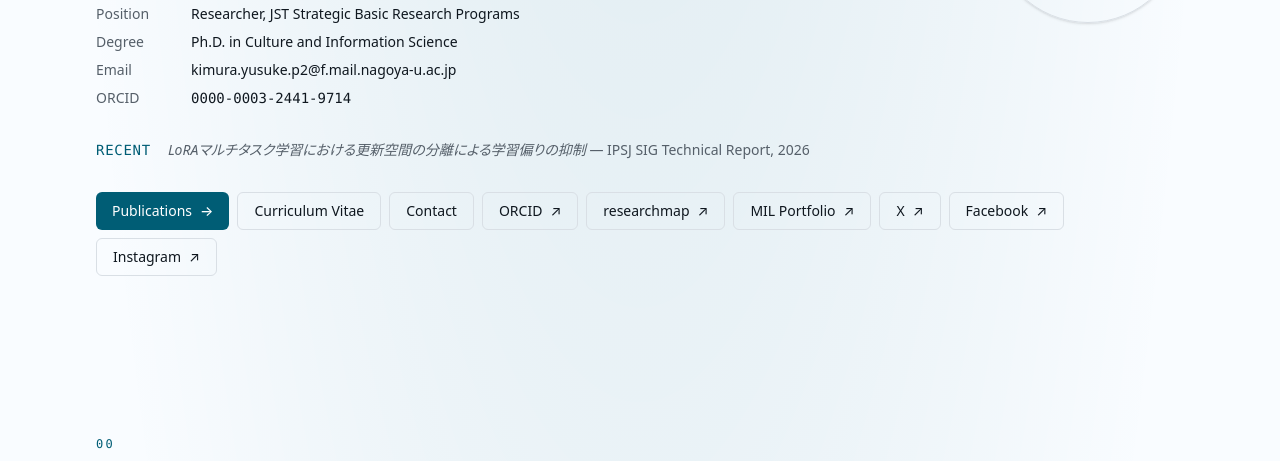
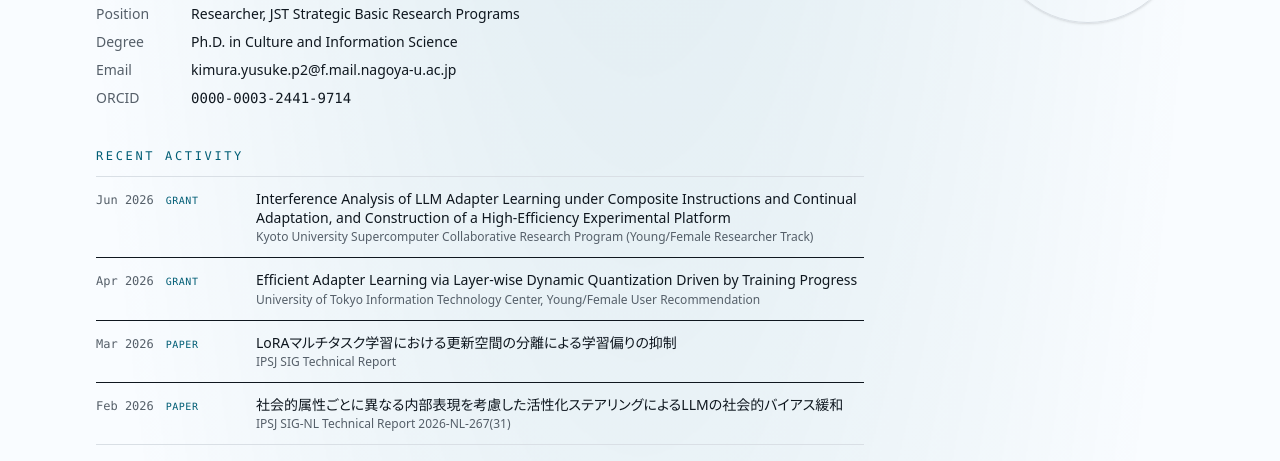
Before and after one commit to usk-Kimura/usk-Kimura.github.io, an Astro site: page /en in a window 1280 px wide. Shown: the part 329-790 px from the top of the page. Built offline with nearby package versions, Linux system fonts and the light colour scheme; Astro itself is replaced by a stand-in of ours.

Commit message:
Add Recent activity feed in Hero
Aggregates publications, awards, grants, and a new manual
src/data/news.ts into a unified, locale-aware list. Renders the
4 most recent items as a compact divided list under the bio.

Add items to src/data/news.ts for talks, media, position changes,
or anything that doesn't fit the other categories.

Co-Authored-By: Claude Opus 4.7 <noreply@anthropic.com>

```diff
--- a/src/components/Hero.astro
+++ b/src/components/Hero.astro
@@ -1,6 +1,8 @@
 ---
 import type { Locale } from '~/data/types';
-import { profile, publications } from '~/data';
+import { profile } from '~/data';
+import { buildRecent } from '~/data/recent';
+import { formatYearMonth, isoYearMonth } from '~/i18n/format';
 import { t } from '~/i18n/ui';
 import Portrait from './Portrait.astro';
 
@@ -8,10 +10,7 @@ type Props = { locale: Locale };
 const { locale } = Astro.props;
 const s = t(locale);
 
-const recent = [...publications]
-  .filter((p) => p.flags?.includes('first-author') || p.flags?.includes('corresponding-author'))
-  .sort((a, b) => b.year * 12 + (b.month ?? 0) - (a.year * 12 + (a.month ?? 0)))[0];
-
+const recents = buildRecent(locale, 4);
 const primaryEmail = profile.emails.find((e) => e.primary) ?? profile.emails[0];
 ---
 
@@ -76,16 +75,53 @@ const primaryEmail = profile.emails.find((e) => e.primary) ?? profile.emails[0];
     </div>
 
     {
-      recent && (
-        <p class="mt-8 max-w-3xl text-sm text-muted">
-          <span class="font-mono uppercase tracking-wider text-[var(--accent)] mr-2">
-            {locale === 'ja' ? '最新' : 'Recent'}
-          </span>
-          <span class="italic">{recent.title}</span>
-          <span class="text-muted">
-            {' '}— {locale === 'en' && recent.venueEn ? recent.venueEn : recent.venue}, {recent.year}
-          </span>
-        </p>
+      recents.length > 0 && (
+        <section class="mt-10 max-w-3xl" aria-labelledby="recent-heading">
+          <h2
+            id="recent-heading"
+            class="text-xs font-mono uppercase tracking-[0.22em] text-[var(--accent)] mb-3"
+          >
+            {s.recent.heading}
+          </h2>
+          <ul class="divide-y hairline border-y hairline">
+            {recents.map((item) => {
+              const dateLabel = formatYearMonth(item.date.slice(0, 7), locale);
+              const dateAttr = isoYearMonth(item.date.slice(0, 7));
+              const content = (
+                <div class="flex flex-col sm:flex-row sm:items-baseline gap-1 sm:gap-4 py-3">
+                  <div class="sm:w-36 shrink-0 flex items-baseline gap-3">
+                    <time class="font-mono text-xs text-muted tabular-nums" datetime={dateAttr}>
+                      {dateLabel}
+                    </time>
+                    <span class="text-[10px] font-mono uppercase tracking-wider text-[var(--accent)]">
+                      {s.newsKinds[item.kind]}
+                    </span>
+                  </div>
+                  <div class="min-w-0 flex-1">
+                    <p class="text-sm leading-snug">{item.title}</p>
+                    {item.detail && (
+                      <p class="mt-0.5 text-xs text-muted truncate">{item.detail}</p>
+                    )}
+                  </div>
+                </div>
+              );
+              return (
+                <li>
+                  {item.href ? (
+                    <a
+                      href={item.href}
+                      class="block hover:bg-[var(--accent-soft)] -mx-2 px-2 rounded transition-colors"
+                    >
+                      {content}
+                    </a>
+                  ) : (
+                    content
+                  )}
+                </li>
+              );
+            })}
+          </ul>
+        </section>
       )
     }
 
--- /dev/null
+++ b/src/data/news.ts
@@ -0,0 +1,60 @@
+import type { LocalizedString } from './types';
+
+export type NewsKind =
+  | 'paper'
+  | 'award'
+  | 'grant'
+  | 'talk'
+  | 'media'
+  | 'position'
+  | 'misc';
+
+export type NewsItem = {
+  /** YYYY-MM or YYYY-MM-DD. Used for sorting; finer dates win ties. */
+  date: string;
+  kind: NewsKind;
+  title: LocalizedString;
+  /** Optional one-line detail rendered under the title. */
+  detail?: LocalizedString;
+  /** Optional URL the title links to. */
+  href?: string;
+};
+
+/**
+ * Manually-curated activity items. The "Recent" block on the home page
+ * aggregates this with publications/awards/grants and shows the most recent
+ * few entries.
+ *
+ * Examples (uncomment and edit as needed):
+ *
+ * {
+ *   date: '2026-04-01',
+ *   kind: 'position',
+ *   title: {
+ *     ja: '名古屋大学 大学院情報学研究科に着任しました',
+ *     en: 'Joined the Graduate School of Informatics, Nagoya University',
+ *   },
+ * },
+ * {
+ *   date: '2026-03-20',
+ *   kind: 'talk',
+ *   title: {
+ *     ja: '○○大学にて招待講演を行いました',
+ *     en: 'Gave an invited talk at ○○ University',
+ *   },
+ *   detail: {
+ *     ja: '「LLM の事後学習における...」',
+ *     en: 'Topic: "Post-training of LLMs..."',
+ *   },
+ * },
+ * {
+ *   date: '2026-02-05',
+ *   kind: 'media',
+ *   title: {
+ *     ja: '日経新聞に掲載されました',
+ *     en: 'Featured in Nikkei Shimbun',
+ *   },
+ *   href: 'https://example.com/article',
+ * },
+ */
+export const news: NewsItem[] = [];
--- /dev/null
+++ b/src/data/recent.ts
@@ -0,0 +1,76 @@
+import type { Locale } from './types';
+import { publications } from './publications';
+import { awards } from './awards';
+import { grants } from './grants';
+import { news, type NewsKind } from './news';
+import { pubSlug } from './util';
+
+export type RecentItem = {
+  /** Normalized to YYYY-MM-DD (or YYYY-MM-01 if only month is known). */
+  date: string;
+  kind: NewsKind;
+  /** Already localized to the requested locale. */
+  title: string;
+  detail?: string;
+  href?: string;
+};
+
+function toIso(year: number, month?: number): string {
+  return `${year}-${String(month ?? 1).padStart(2, '0')}-01`;
+}
+
+function padDate(date: string): string {
+  // Accept YYYY-MM or YYYY-MM-DD; normalize to YYYY-MM-DD for sort comparison.
+  const parts = date.split('-');
+  const y = parts[0];
+  const m = (parts[1] ?? '01').padStart(2, '0');
+  const d = (parts[2] ?? '01').padStart(2, '0');
+  return `${y}-${m}-${d}`;
+}
+
+/** Merge publications + awards + grants + manual `news.ts` and return the
+ *  most recent N items, sorted newest first. */
+export function buildRecent(locale: Locale, limit = 4): RecentItem[] {
+  const items: RecentItem[] = [];
+
+  for (const p of publications) {
+    items.push({
+      date: toIso(p.year, p.month),
+      kind: 'paper',
+      title: p.title,
+      detail: locale === 'en' && p.venueEn ? p.venueEn : p.venue,
+      href: `/p/${pubSlug(p)}/`,
+    });
+  }
+
+  for (const a of awards) {
+    items.push({
+      date: padDate(a.date),
+      kind: 'award',
+      title: a.name[locale],
+      detail: a.organization[locale],
+    });
+  }
+
+  for (const g of grants) {
+    items.push({
+      date: padDate(g.start),
+      kind: 'grant',
+      title: g.title[locale],
+      detail: g.funder[locale],
+    });
+  }
+
+  for (const item of news) {
+    items.push({
+      date: padDate(item.date),
+      kind: item.kind,
+      title: item.title[locale],
+      detail: item.detail?.[locale],
+      href: item.href,
+    });
+  }
+
+  items.sort((a, b) => (a.date < b.date ? 1 : a.date > b.date ? -1 : 0));
+  return items.slice(0, limit);
+}
--- a/src/i18n/ui.ts
+++ b/src/i18n/ui.ts
@@ -55,6 +55,18 @@ export const ui = {
       'corresponding-author': '責任著者',
       invited: '招待',
     },
+    newsKinds: {
+      paper: '論文',
+      award: '受賞',
+      grant: '助成金',
+      talk: '講演',
+      media: 'メディア',
+      position: '着任',
+      misc: 'お知らせ',
+    },
+    recent: {
+      heading: '最新の活動',
+    },
     footer: {
       built: 'このサイトは Astro と Tailwind CSS で構築されています。',
     },
@@ -110,6 +122,18 @@ export const ui = {
       'corresponding-author': 'Corresponding author',
       invited: 'Invited',
     },
+    newsKinds: {
+      paper: 'Paper',
+      award: 'Award',
+      grant: 'Grant',
+      talk: 'Talk',
+      media: 'Media',
+      position: 'Position',
+      misc: 'Update',
+    },
+    recent: {
+      heading: 'Recent activity',
+    },
     footer: {
       built: 'Built with Astro and Tailwind CSS.',
     },
```
